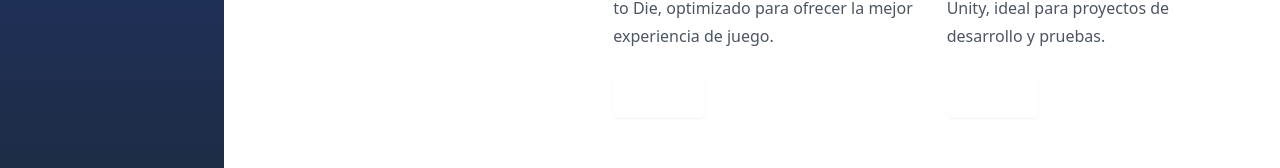
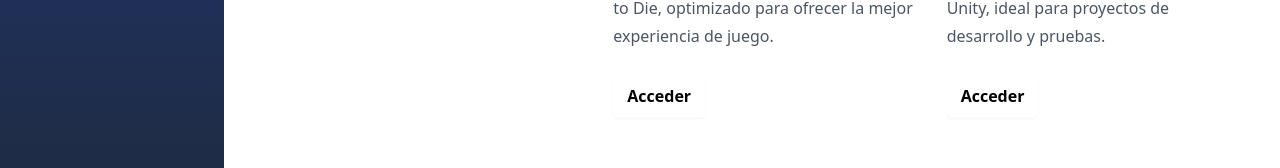
Before and after one commit to spotfreeman/telemetria-frontend, a React (Create React App) app: page /server in a window 1280 px wide. Shown: the part 495-663 px from the top of the page. Built offline with nearby package versions, Linux system fonts and the light colour scheme; no server answers.

Commit message:
Server : Urls

```diff
--- a/src/Pages/Server.jsx
+++ b/src/Pages/Server.jsx
@@ -60,7 +60,7 @@ export const Server = () => {
                                 {/*  <p className="mt-4 text-base/7 text-gray-600">{servidor.url}</p> */}
                                 <a
                                     href={servidor.url}
-                                    className="mt-6 inline-block rounded-md bg-pretty px-3.5 py-2.5 text-base font-semibold text-white shadow-sm hover:bg-pretty/90 focus-visible:outline focus-visible:outline-2 focus-visible:outline-offset-2 focus-visible:outline-pretty"
+                                    className="mt-6 inline-block rounded-md bg-pretty px-3.5 py-2.5 text-base font-semibold text-black shadow-sm hover:bg-pretty/90 focus-visible:outline focus-visible:outline-2 focus-visible:outline-offset-2 focus-visible:outline-pretty"
                                     target="_blank"
                                     rel="noopener noreferrer"
                                 >
```
